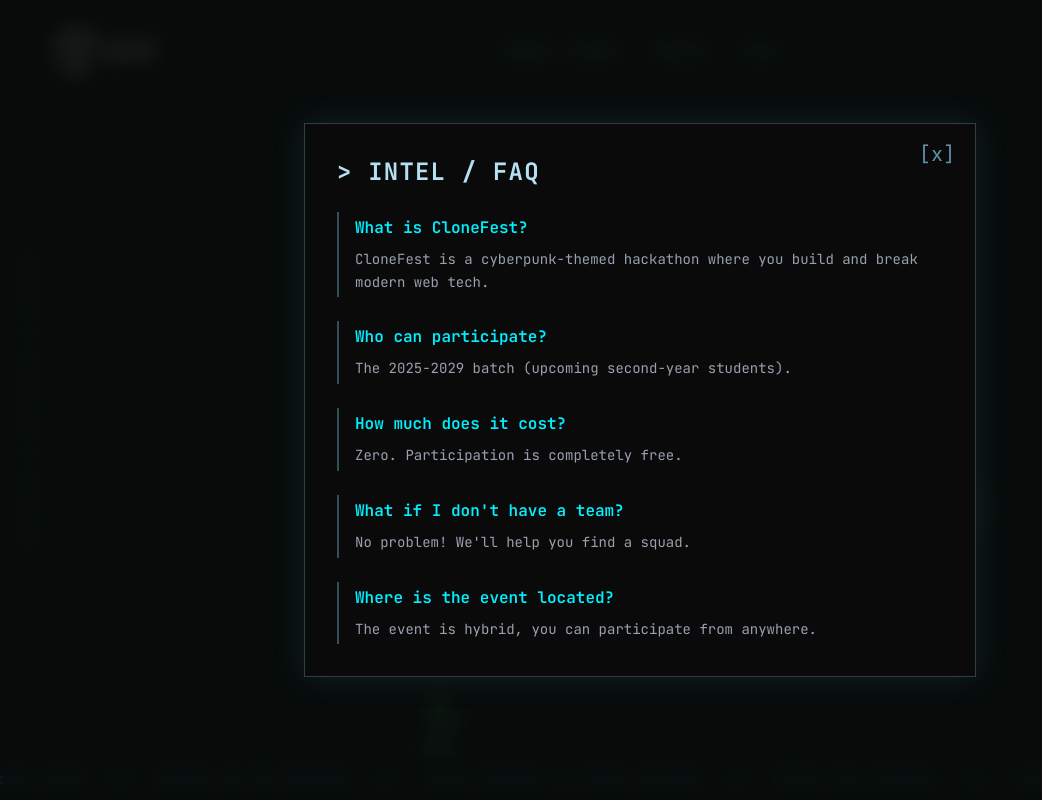
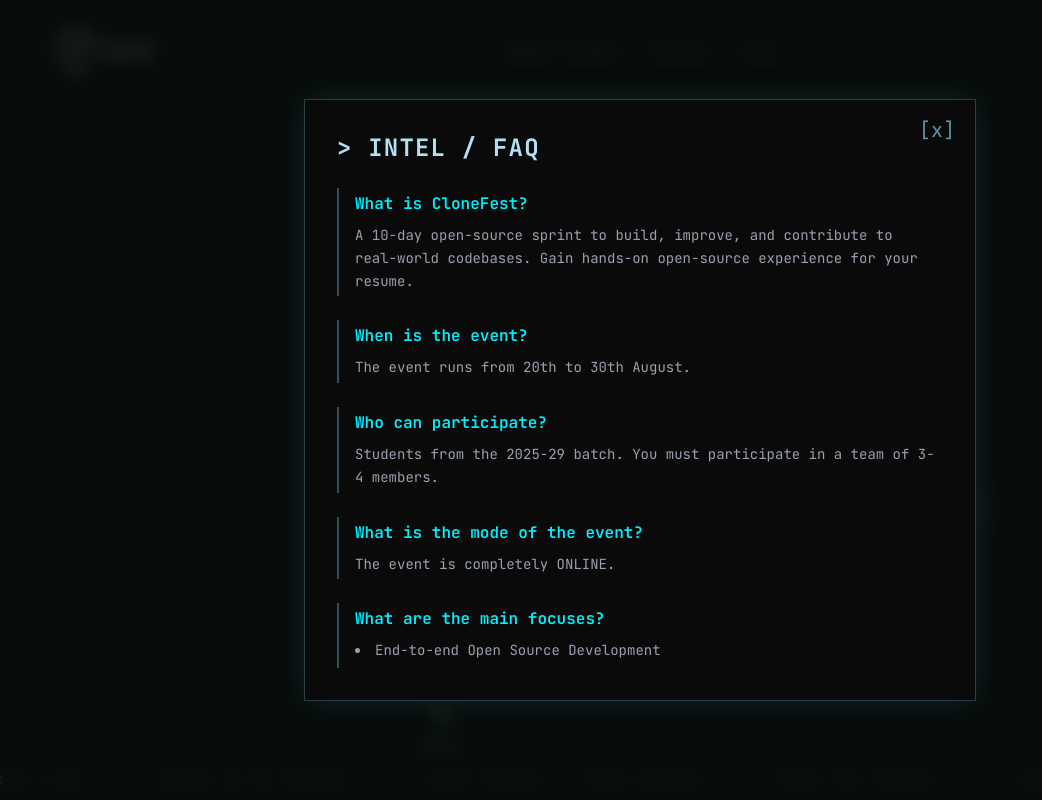
Before and after one commit to Code-with-Prabhjot/clonefest-2.0-website, a React (Vite) app: page / in a window 1280 px wide. Both pictures are taken after a click on the button "FAQ". Shown: the top 800 px of the page, without its empty margins (0-1042 px from the left). Built offline with nearby package versions, Linux system fonts and the light colour scheme; no server answers; a web font is replaced by a local one.

Commit message:
Update FAQ details and formatting

```diff
--- a/src/components/landing/FAQModal.jsx
+++ b/src/components/landing/FAQModal.jsx
@@ -1,11 +1,13 @@
 import { motion } from "framer-motion";
 
 const faqs = [
-  { q: "What is CloneFest?", a: "CloneFest is a cyberpunk-themed hackathon where you build and break modern web tech." },
-  { q: "Who can participate?", a: "The 2025-2029 batch (upcoming second-year students)." },
-  { q: "How much does it cost?", a: "Zero. Participation is completely free." },
-  { q: "What if I don't have a team?", a: "No problem! We'll help you find a squad." },
-  { q: "Where is the event located?", a: "The event is hybrid, you can participate from anywhere." }
+  { q: "What is CloneFest?", a: "A 10-day open-source sprint to build, improve, and contribute to real-world codebases. Gain hands-on open-source experience for your resume." },
+  { q: "When is the event?", a: "The event runs from 20th to 30th August." },
+  { q: "Who can participate?", a: "Students from the 2025-29 batch. You must participate in a team of 3-4 members." },
+  { q: "What is the mode of the event?", a: "The event is completely ONLINE." },
+  { q: "What are the main focuses?", a: ["End-to-end Open Source Development", "Production-Ready Software Architecture", "Getting a massive Portfolio Boost!"] },
+  { q: "Is there a prize pool?", a: "Yes! We have a 7K Prize Pool up for grabs." },
+  { q: "Who can I contact for queries?", a: "Shashwati (8618069507) or Surabhi (7892567330)." }
 ];
 
 export default function FAQModal({ isOpen, onClose }) {
@@ -37,7 +39,15 @@ export default function FAQModal({ isOpen, onClose }) {
           {faqs.map((faq, i) => (
             <div key={i} className="border-l-2 border-[#5D91A6]/50 pl-4 py-1">
               <h3 className="text-[#00F0FF] font-semibold mb-2">{faq.q}</h3>
-              <p className="text-gray-400 text-sm leading-relaxed">{faq.a}</p>
+              {Array.isArray(faq.a) ? (
+                <ul className="list-disc list-inside text-gray-400 text-sm leading-relaxed space-y-1">
+                  {faq.a.map((item, idx) => (
+                    <li key={idx}>{item}</li>
+                  ))}
+                </ul>
+              ) : (
+                <p className="text-gray-400 text-sm leading-relaxed">{faq.a}</p>
+              )}
             </div>
           ))}
         </div>
```
Also changed, not shown: 1 other file (tests, documents, lock files or other folders).
